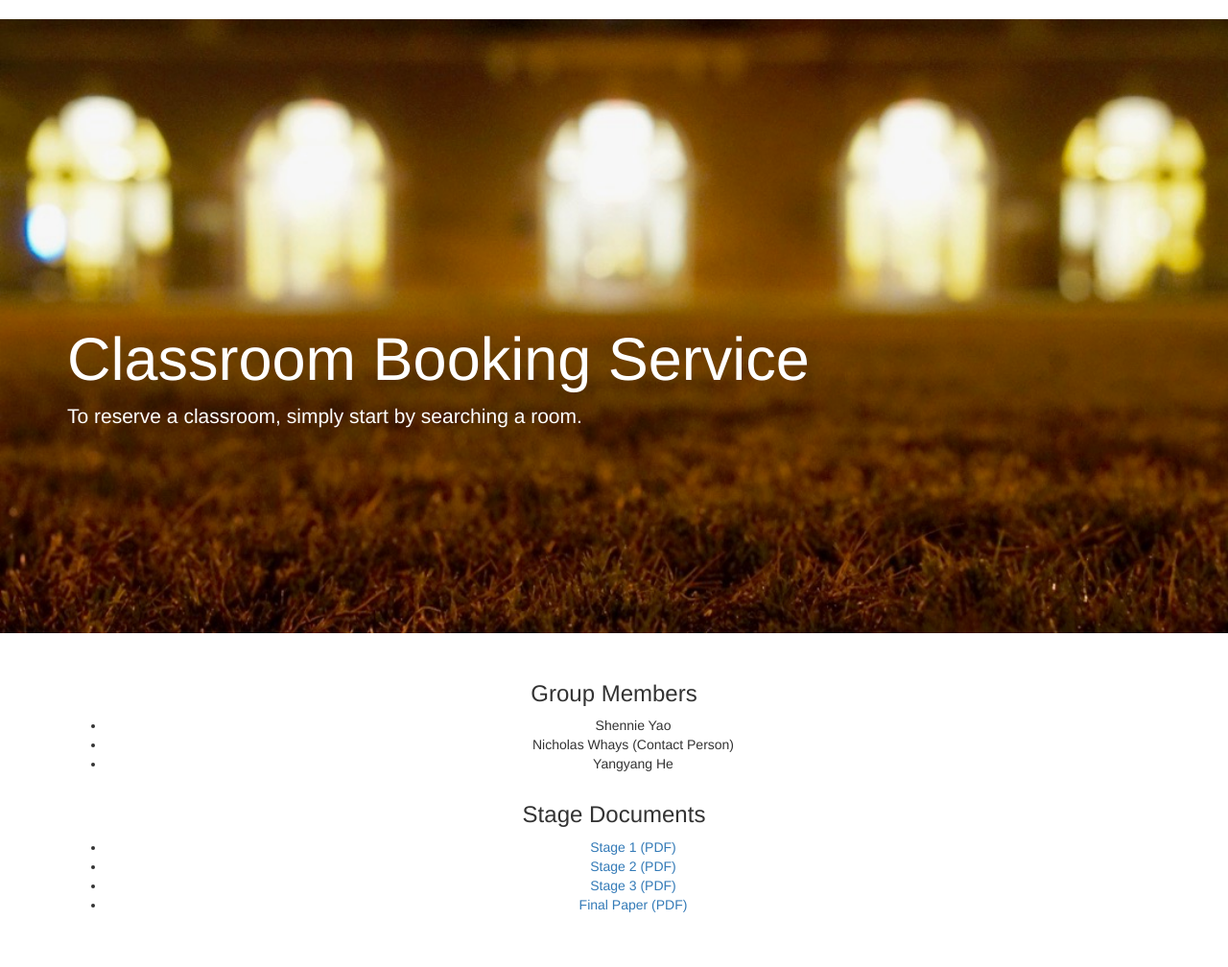
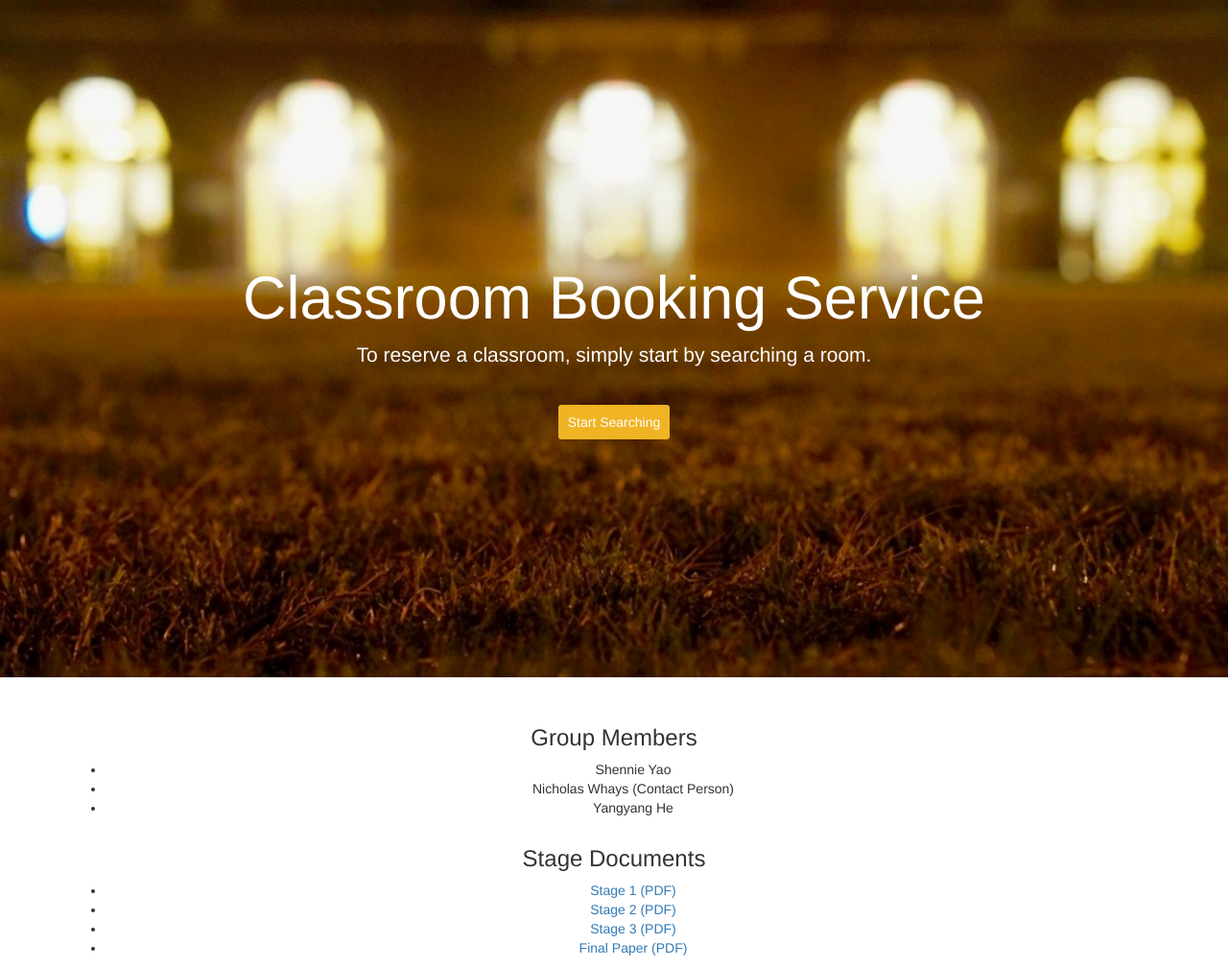
Before and after one commit to hyy369/CBS, a PHP site: page /home.html in a window 1280 px wide. Shown: the part 151-1159 px from the top of the page at 96% size. Before the commit the page ends 1102 px from the top, so only its background shows below. Run offline with PHP 8.4, Linux system fonts and the light colour scheme; some libraries are stand-ins or nearby versions.

Commit message:
update homepage style

```diff
--- a/assets/css/main.css
+++ b/assets/css/main.css
@@ -107,17 +107,33 @@ div.jumbotron {
 	background-image: url('../img/jumbotron.jpg');
 	background-repeat: no-repeat;
 	background-size: 100%;
-	height: 640px;
+	background-position: 0px 0px;
+	height: 100%;
 	width: 100%;
-	padding-top: 300px;
+	padding-top: 20%;
+	padding-bottom: 20%;
 	color: white;
 }
 
+div.button {
+	padding-top: 30px;
+}
+
+#button {
+	color: white;
+	padding: 10px 10px 10px 10px;
+	background-color: #F0B323;
+	border-radius: 3px;
+}
+
+#button:hover {
+	text-decoration: none;
+}
+
+div.navbar {
+	margin-bottom: 0px;
+}
 
 p.lead {
 	color: white;
 }
-
-#homepage {
-	text-align: center;
-}
--- a/home.html
+++ b/home.html
@@ -52,15 +52,20 @@
 
 
 
-  <div class="jumbotron jumbotron-fluid">
+  <div class="jumbotron jumbotron-fluid" id="middle">
       <div class="container">
         <h1 class="display-3">Classroom Booking Service</h1>
         <p class="lead">To reserve a classroom, simply start by searching a room.</p>
+        <div class="button">
+          <a href="classrooms.php" id="button">Start Searching</a>
+        </div>
     </div>
   </div>
 
 
-  <div class="container" id="homepage">
+
+
+  <div class="container" id="middle">
     <div class="row">
       <div class="col-md-12">
         <h3>Group Members</h3>
```
